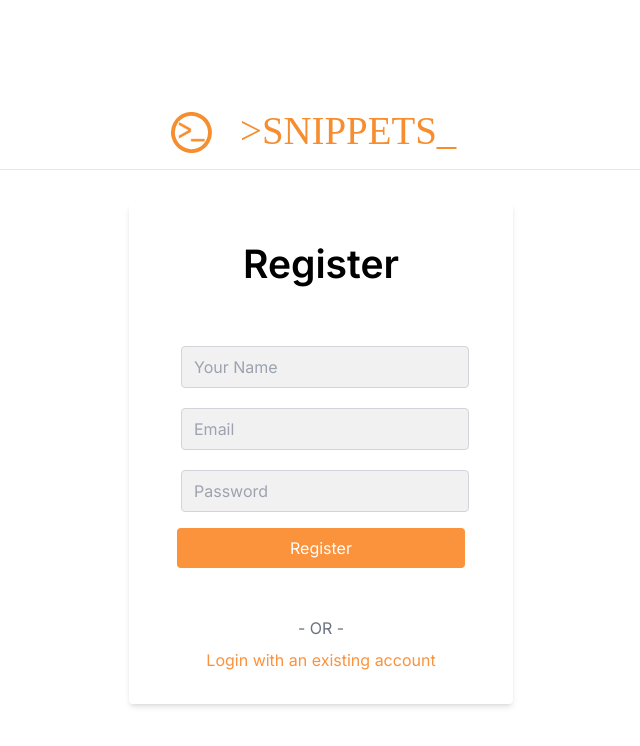
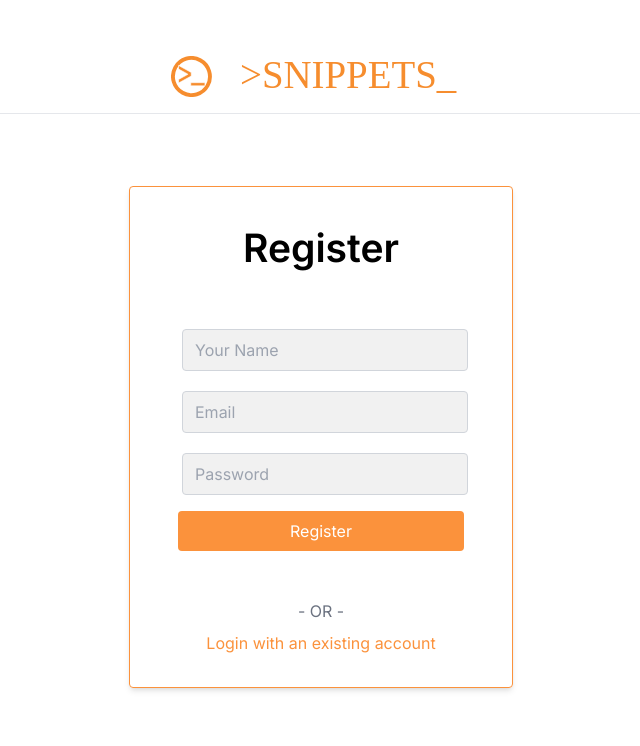
Before and after one commit to fredegd/Snippets, a Next.js app: page /register in a window 1280 px wide. Shown: the top 746 px of the page, without its empty margins (319-959 px from the left). Built offline with nearby package versions, Linux system fonts and the light colour scheme; no server answers.

Commit message:
protecting routes

```diff
--- a/app/(authRoutes)/register/page.jsx
+++ b/app/(authRoutes)/register/page.jsx
@@ -76,9 +76,9 @@
 
   return (
     status !== "authenticated" && (
-      <div className="flex min-h-screen flex-col items-center justify-between p-24">
+      <div className="flex min-h-screen flex-col items-center justify-center p-10">
         <TitleLogo />
-        <div className="p-8 rounded shadow-md w-96">
+        <div className=" my-auto p-8 rounded shadow-md w-96 border border-orange-400">
           <h1 className="text-4xl text-center font-semibold mb-8">Register</h1>
           <form onSubmit={handleSubmit}>
             <input
```
